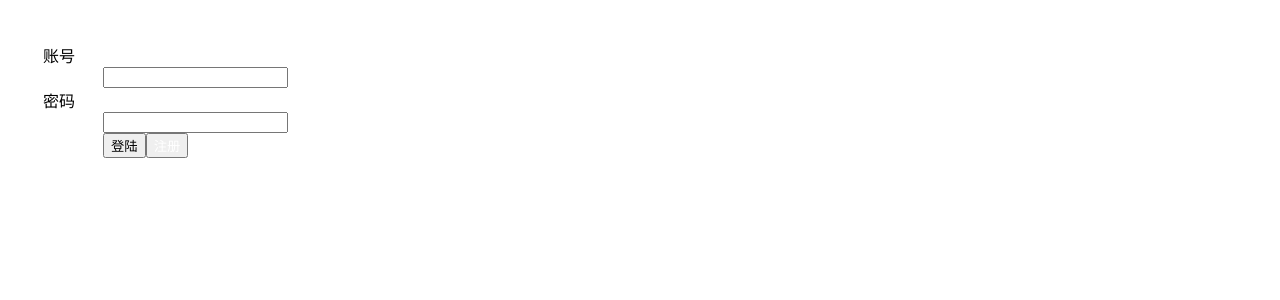
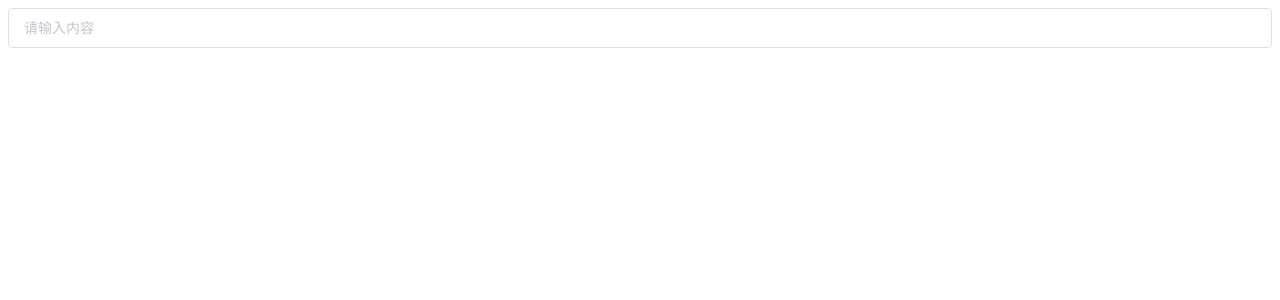
Before and after one commit to Sunbridger/shuhao-helper, a Vue app: page /#/login in a window 1280 px wide. Shown: the top 300 px of the page. Built offline with nearby package versions, Linux system fonts and the light colour scheme.

Commit message:
fix: 修改babel.config.js

```diff
--- a/babel.config.js
+++ b/babel.config.js
@@ -1,5 +1,14 @@
 module.exports = {
   presets: [
     '@vue/app'
+  ],
+  "plugins": [
+    [
+      "component",
+      {
+        "libraryName": "element-ui",
+        "styleLibraryName": "theme-chalk"
+      }
+    ]
   ]
 }
--- a/src/views/login.vue
+++ b/src/views/login.vue
@@ -1,71 +1,15 @@
 <template>
     <div>
-        <el-form ref="form" label-width="60px">
-            <el-form-item label="账号">
-                <el-input></el-input>
-            </el-form-item>
-            <el-form-item label="密码">
-                <el-input type="password"></el-input>
-            </el-form-item>
-            <el-form-item>
-                <el-button type="success">登陆</el-button>
-                <el-button type="primary">
-                    <router-link :to="{name: 'register'}">注册</router-link>
-                </el-button>
-            </el-form-item>
-        </el-form>
+        <el-input v-model="input" placeholder="请输入内容"></el-input>
     </div>
 </template>
 <script lang="ts">
 export default {
     name: 'login',
+    data() {
+        return {
+            input: ''
+        }
+    }
 };
 </script>
-
-<style>
-.el-form {
-    padding: 35px;
-}
-.cen-tip {
-    padding-left: 60px;
-    padding-bottom: 40px;
-
-}
-.avatar-uploader .el-upload {
-    border: 1px dashed #d9d9d9;
-    border-radius: 6px;
-    cursor: pointer;
-    position: relative;
-    overflow: hidden;
-    width: 50px;
-    height: 50px;
-  }
-  .avatar-uploader .el-upload:hover {
-    border-color: #409EFF;
-  }
-  .avatar-uploader-icon {
-    font-size: 28px;
-    color: #8c939d;
-    width: 178px;
-    height: 178px;
-    line-height: 178px;
-    text-align: center;
-  }
-  .avatar {
-    width: 50px;
-    height: 50px;
-    display: block;
-  }
-  .el-message {
-      min-width: 80%!important;
-  }
-  .el-icon-plus {
-      width: 50px;
-      height: 50px;
-      padding-top: 10px;
-  }
-  a {
-      text-decoration: none;
-      color: white;
-  }
-</style>
```
Also changed, not shown: package.json (+4 -3 lines).
